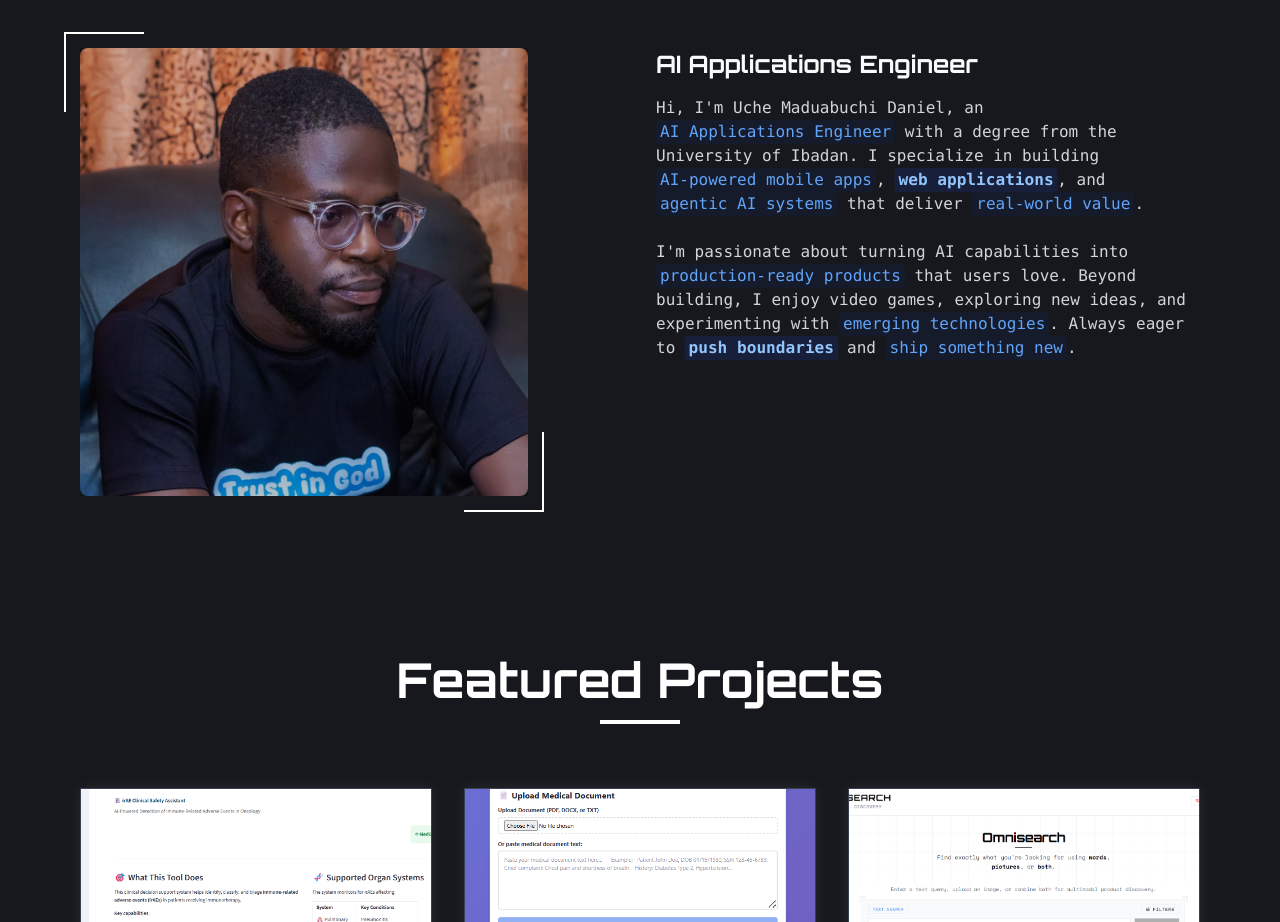
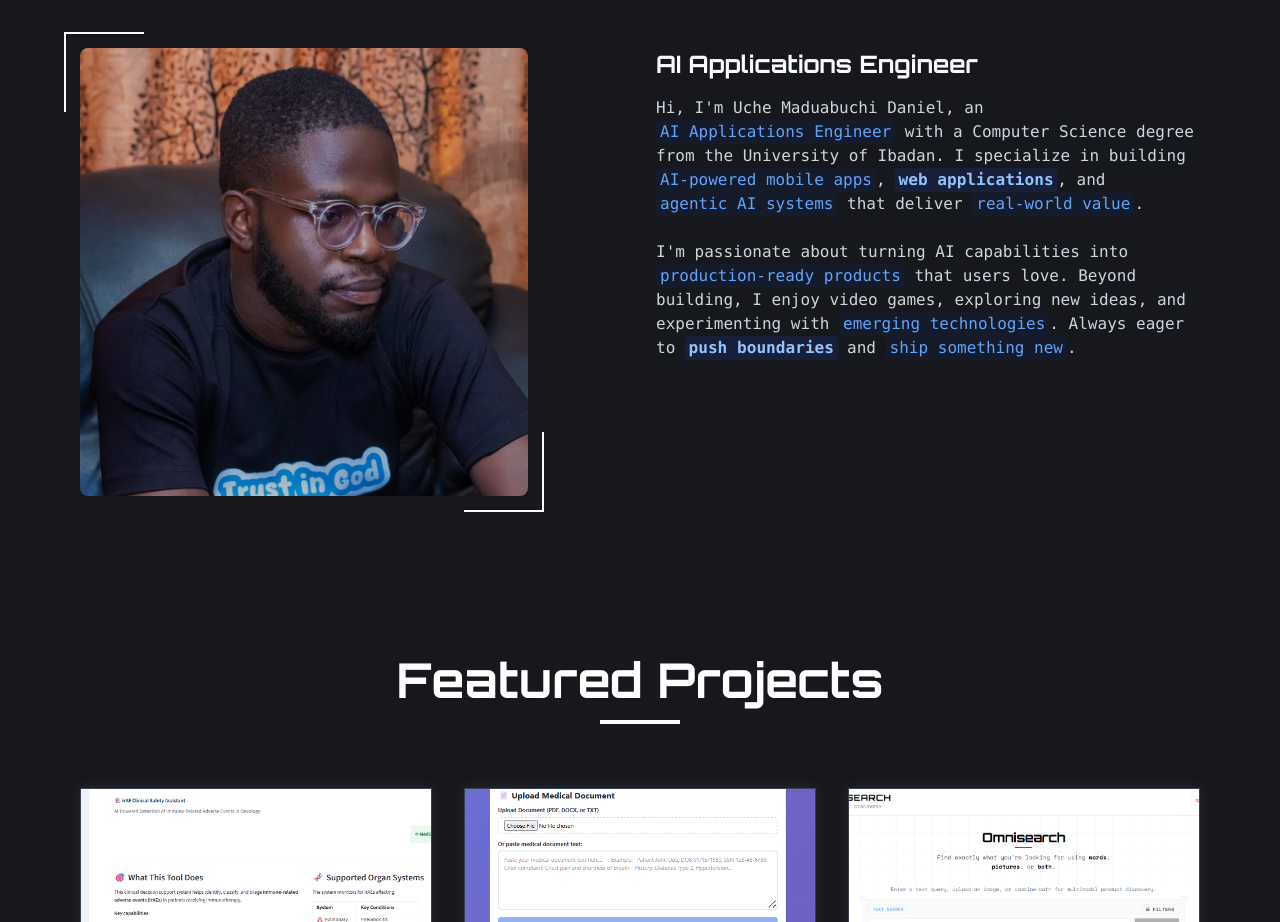
Before and after one commit to HustleDanie/My-Portfolio, a Next.js app: page / in a window 1280 px wide. Shown: the part 940-1862 px from the top of the page. Built offline with nearby package versions, Linux system fonts and the light colour scheme.

Commit message:
Add Computer Science to degree in about section

```diff
--- a/components/about-section.tsx
+++ b/components/about-section.tsx
@@ -119,7 +119,7 @@ export function AboutSection() {
           >
             <h3 className="font-orbitron text-xl sm:text-xl md:text-2xl font-bold mb-3 md:mb-4">AI Applications Engineer</h3>
             <HighlightedText
-              text="Hi, I'm Uche Maduabuchi Daniel, an AI Applications Engineer with a degree from the University of Ibadan. I specialize in building AI-powered mobile apps, web applications, and agentic AI systems that deliver real-world value."
+              text="Hi, I'm Uche Maduabuchi Daniel, an AI Applications Engineer with a Computer Science degree from the University of Ibadan. I specialize in building AI-powered mobile apps, web applications, and agentic AI systems that deliver real-world value."
               keywords={[
                 "AI Applications Engineer",
                 "AI-powered mobile apps",
```
